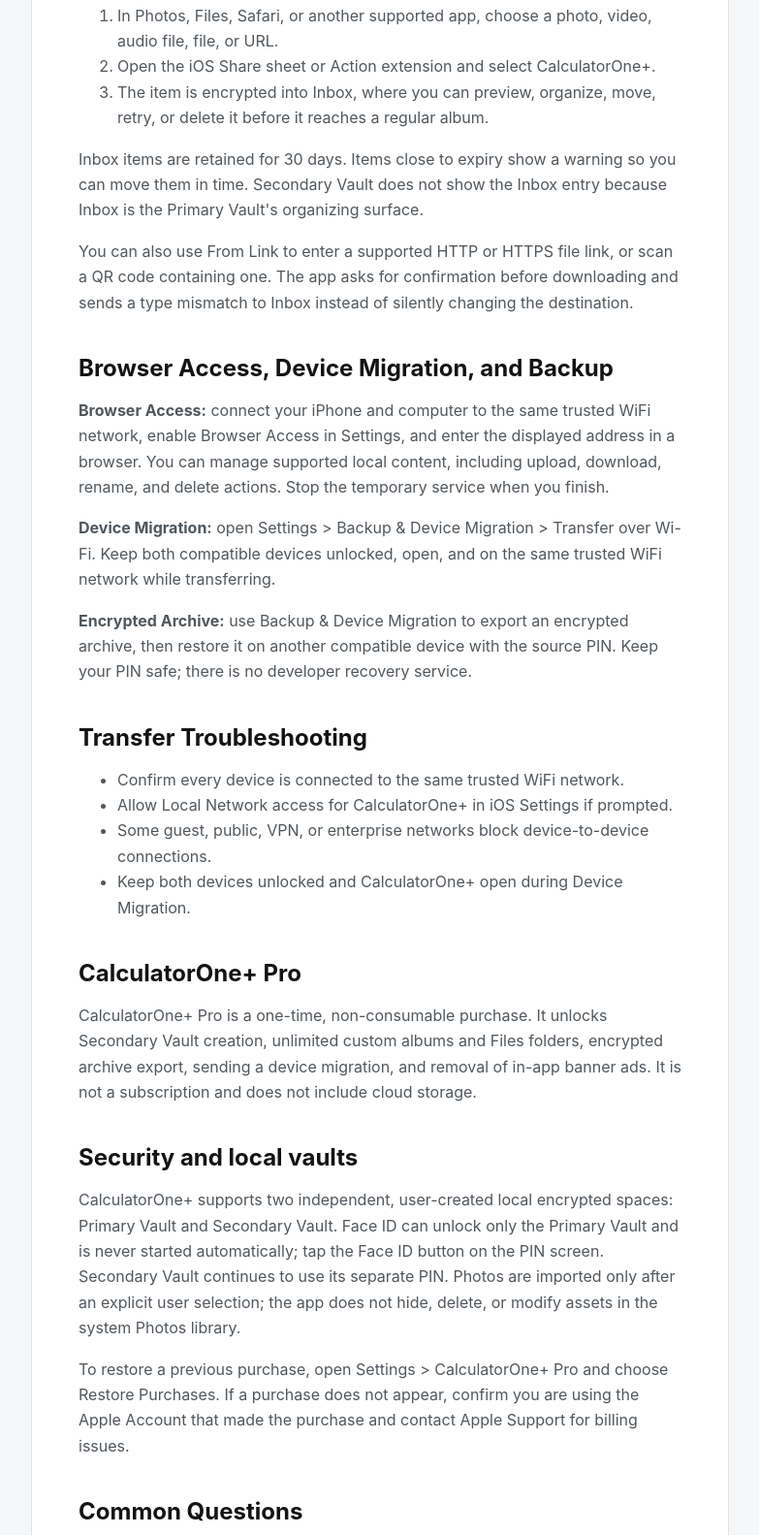
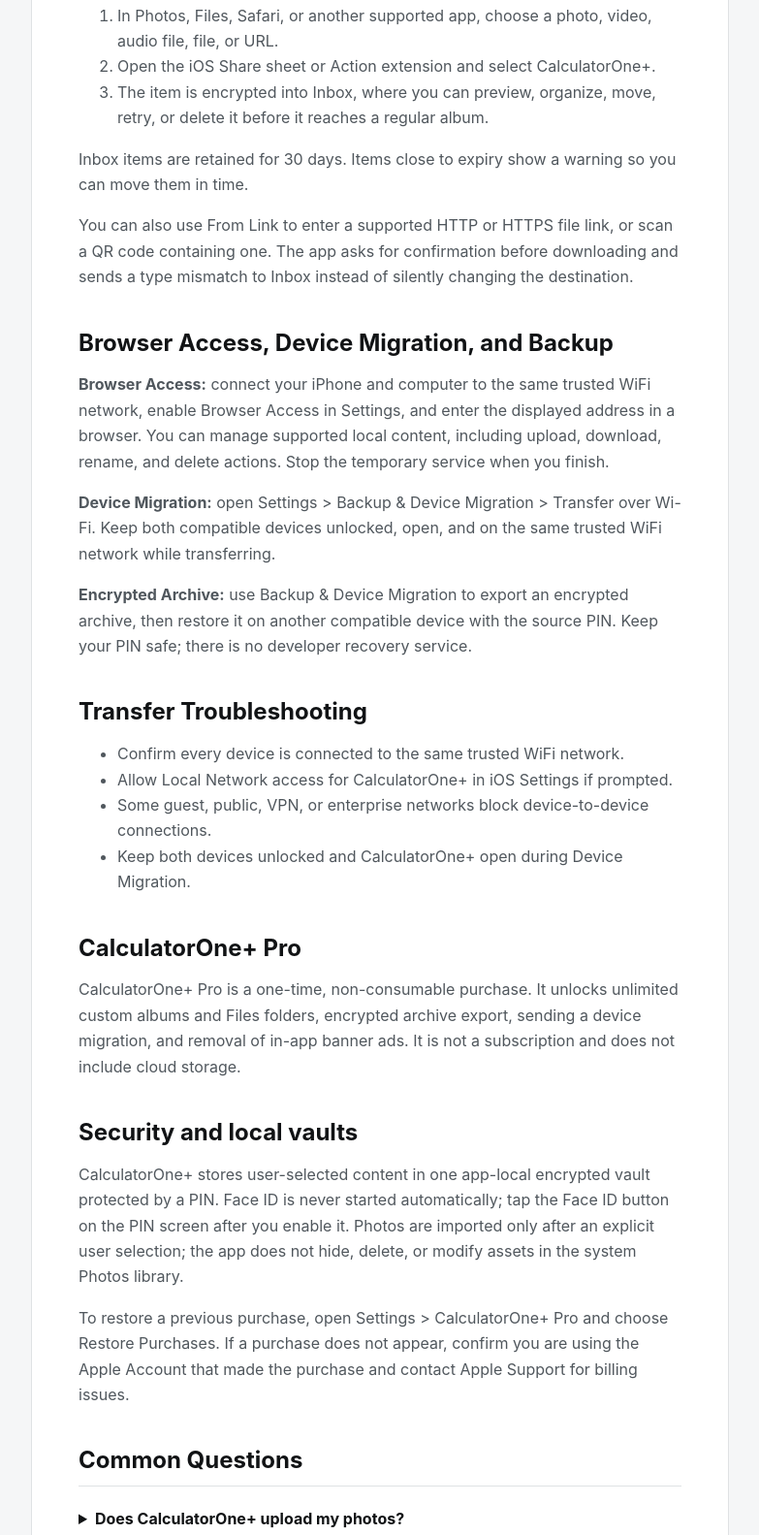
Before and after one commit to debug-anywhere/calculatorone.debug-anywhere.com, a plain HTML site: page support.html in a window 1280 px wide. Shown: the part 1231-2814 px from the top of the page at 97% size, without its empty margins (338-1121 px from the left). Drawn offline with Linux system fonts and the light colour scheme.

Commit message:
docs: describe single vault experience

```diff
--- a/support.html
+++ b/support.html
@@ -16,7 +16,7 @@
       <p>Photos and Videos support grid/list preferences per Vault and type. Trash normally keeps deleted items for 30 days so you can restore them before permanent deletion.</p>
       <h2 id="sharing">Sharing and Inbox</h2>
       <ol><li>In Photos, Files, Safari, or another supported app, choose a photo, video, audio file, file, or URL.</li><li>Open the iOS Share sheet or Action extension and select CalculatorOne+.</li><li>The item is encrypted into Inbox, where you can preview, organize, move, retry, or delete it before it reaches a regular album.</li></ol>
-      <p>Inbox items are retained for 30 days. Items close to expiry show a warning so you can move them in time. Secondary Vault does not show the Inbox entry because Inbox is the Primary Vault's organizing surface.</p>
+      <p>Inbox items are retained for 30 days. Items close to expiry show a warning so you can move them in time.</p>
       <p>You can also use From Link to enter a supported HTTP or HTTPS file link, or scan a QR code containing one. The app asks for confirmation before downloading and sends a type mismatch to Inbox instead of silently changing the destination.</p>
       <h2 id="transfer">Browser Access, Device Migration, and Backup</h2>
       <p><strong>Browser Access:</strong> connect your iPhone and computer to the same trusted WiFi network, enable Browser Access in Settings, and enter the displayed address in a browser. You can manage supported local content, including upload, download, rename, and delete actions. Stop the temporary service when you finish.</p>
@@ -25,9 +25,9 @@
       <h2>Transfer Troubleshooting</h2>
       <ul><li>Confirm every device is connected to the same trusted WiFi network.</li><li>Allow Local Network access for CalculatorOne+ in iOS Settings if prompted.</li><li>Some guest, public, VPN, or enterprise networks block device-to-device connections.</li><li>Keep both devices unlocked and CalculatorOne+ open during Device Migration.</li></ul>
       <h2 id="pro">CalculatorOne+ Pro</h2>
-      <p>CalculatorOne+ Pro is a one-time, non-consumable purchase. It unlocks Secondary Vault creation, unlimited custom albums and Files folders, encrypted archive export, sending a device migration, and removal of in-app banner ads. It is not a subscription and does not include cloud storage.</p>
+      <p>CalculatorOne+ Pro is a one-time, non-consumable purchase. It unlocks unlimited custom albums and Files folders, encrypted archive export, sending a device migration, and removal of in-app banner ads. It is not a subscription and does not include cloud storage.</p>
       <h2 id="security">Security and local vaults</h2>
-      <p>CalculatorOne+ supports two independent, user-created local encrypted spaces: Primary Vault and Secondary Vault. Face ID can unlock only the Primary Vault and is never started automatically; tap the Face ID button on the PIN screen. Secondary Vault continues to use its separate PIN. Photos are imported only after an explicit user selection; the app does not hide, delete, or modify assets in the system Photos library.</p>
+      <p>CalculatorOne+ stores user-selected content in one app-local encrypted vault protected by a PIN. Face ID is never started automatically; tap the Face ID button on the PIN screen after you enable it. Photos are imported only after an explicit user selection; the app does not hide, delete, or modify assets in the system Photos library.</p>
       <p>To restore a previous purchase, open Settings &gt; CalculatorOne+ Pro and choose Restore Purchases. If a purchase does not appear, confirm you are using the Apple Account that made the purchase and contact Apple Support for billing issues.</p>
       <h2 id="faq">Common Questions</h2>
       <details><summary>Does CalculatorOne+ upload my photos?</summary><p>No. Content is stored locally on your device and is not uploaded to a developer-operated cloud service.</p></details>
```
Also changed, not shown: index.html (+2 -2 lines).
